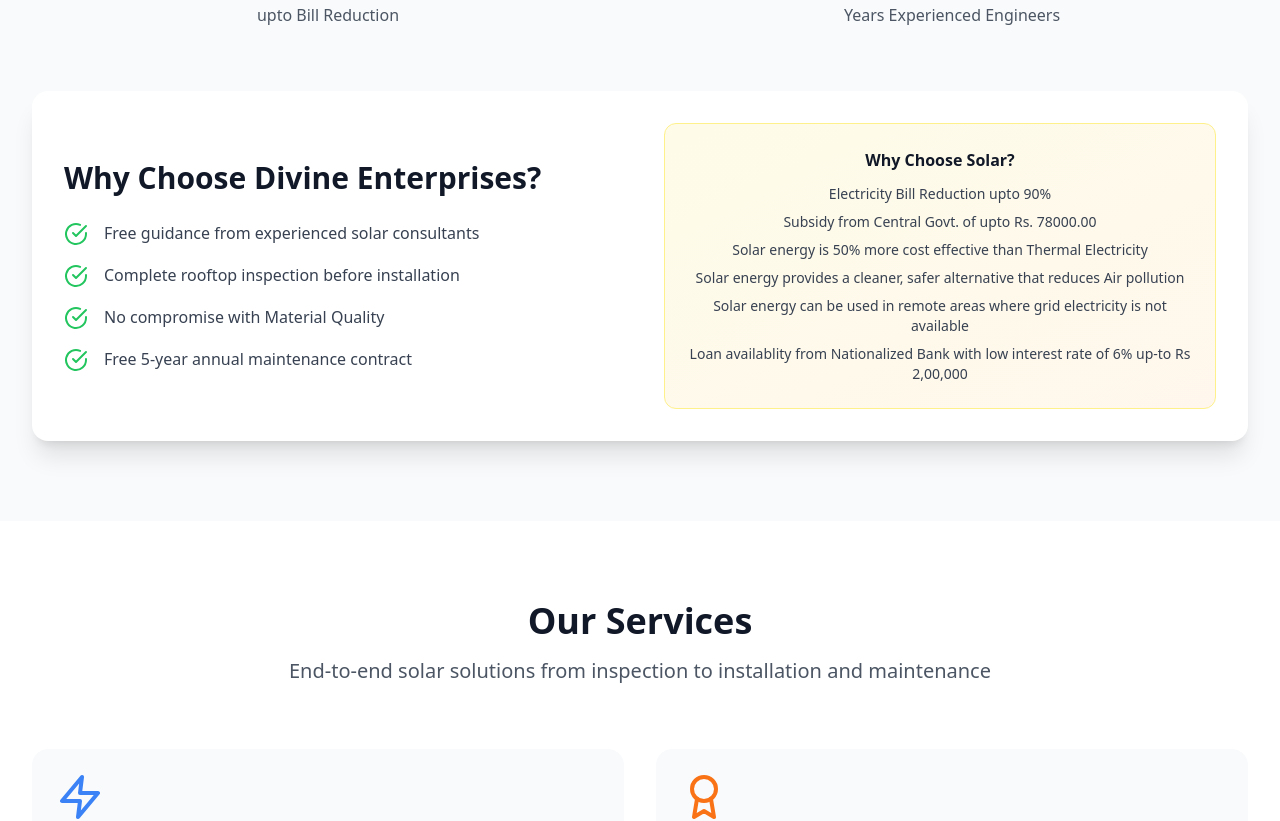
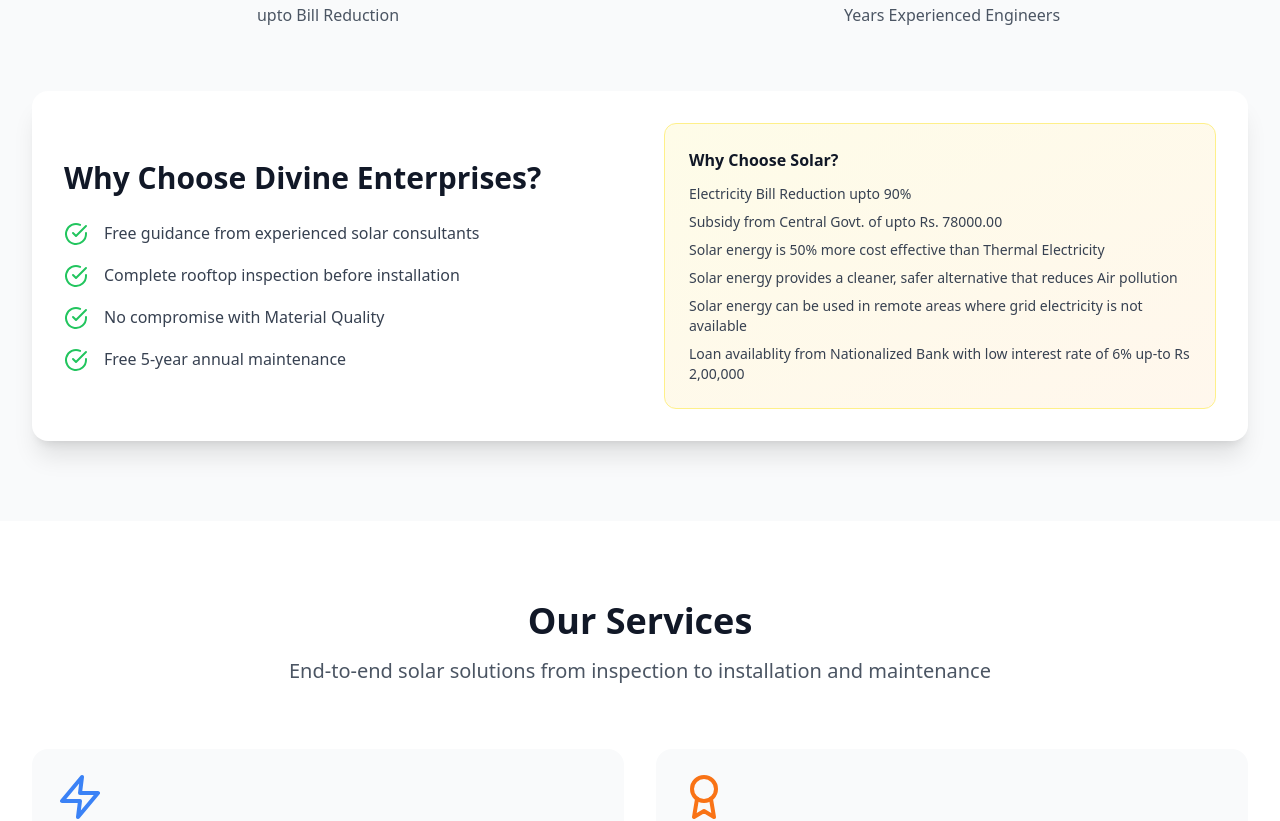
Before and after one commit to DeCarPiLLow/DivineEnterprises, a React (Create React App) app in the folder frontend/: page / in a window 1280 px wide. Shown: the part 1220-2041 px from the top of the page. Built offline with nearby package versions, Linux system fonts and the light colour scheme; no server answers.

Commit message:
more frontend changes

```diff
--- a/frontend/src/components/About.js
+++ b/frontend/src/components/About.js
@@ -11,7 +11,7 @@
     'Free guidance from experienced solar consultants',
     'Complete rooftop inspection before installation',
     'No compromise with Material Quality',
-    'Free 5-year annual maintenance contract'
+    'Free 5-year annual maintenance'
   ];
 
   return (
@@ -70,7 +70,7 @@
             </div>
 
             {/* Award Section */}
-            <div className="text-center ">
+            {/* <div className="text-center "> */}
               {/* <div className="text-8xl mb-6">🏆</div>
               <h4 className="text-2xl font-bold text-gray-900 mb-4">
                 Award Winning Company
@@ -92,7 +92,7 @@
                   <li> Loan availablity from Nationalized Bank with low interest rate of 6% up-to Rs 2,00,000</li>
                 </ul>
               </div>
-            </div>
+            {/* </div> */}
           </div>
         </div>
 
--- a/frontend/src/components/Footer.js
+++ b/frontend/src/components/Footer.js
@@ -120,7 +120,7 @@
             </div> */}
           </div>
 
-          {/* Services */}
+          {/* Services
           <div>
             <h3 className="text-lg font-semibold mb-6">Our Services</h3>
             <ul className="space-y-3">
@@ -135,7 +135,7 @@
                 </li>
               ))}
             </ul>
-          </div>
+          </div> */}
 
           {/* Company */}
           <div>
```
Also changed, not shown: frontend/src/components/Services.js (+6 -6 lines).
